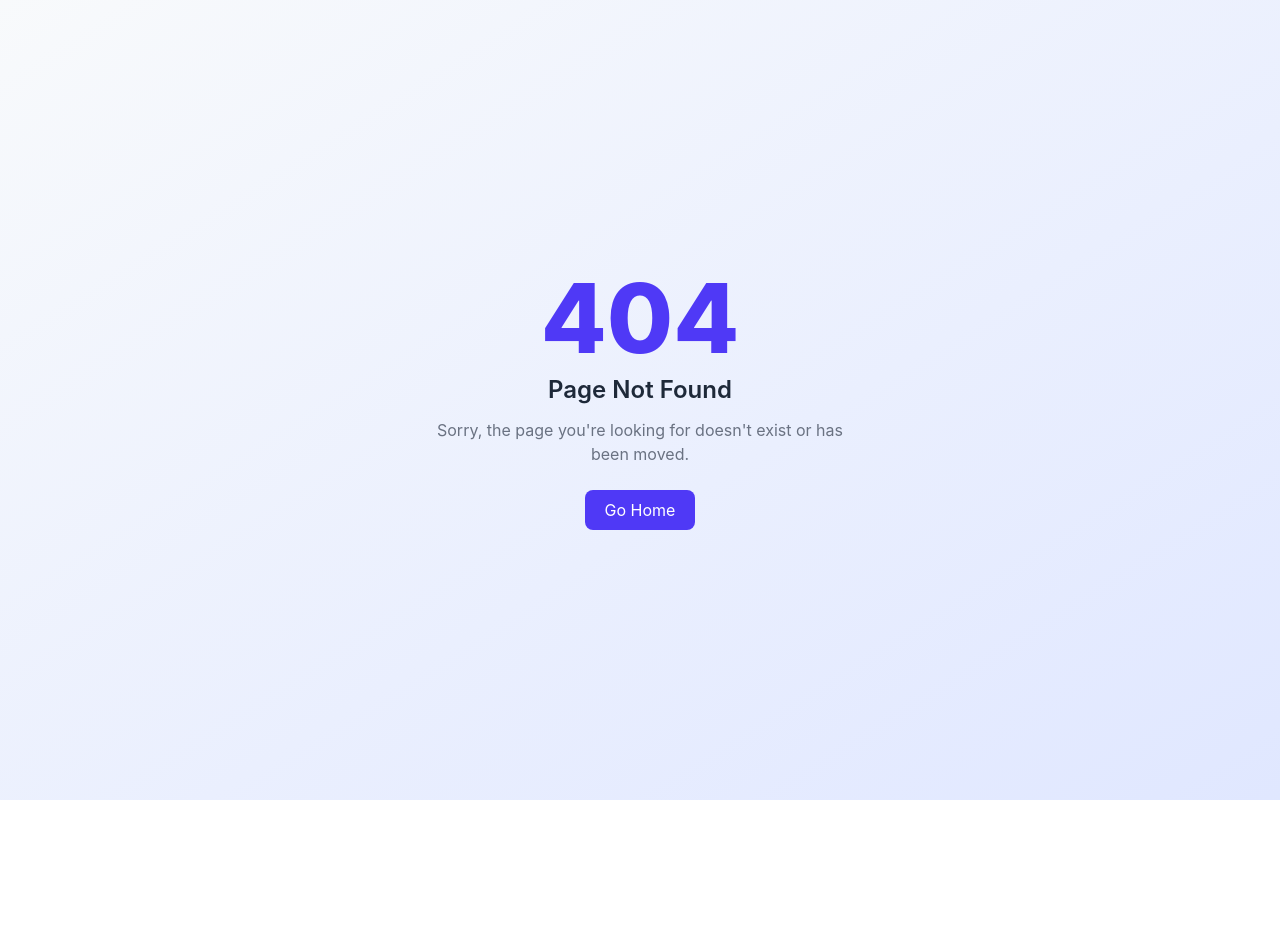
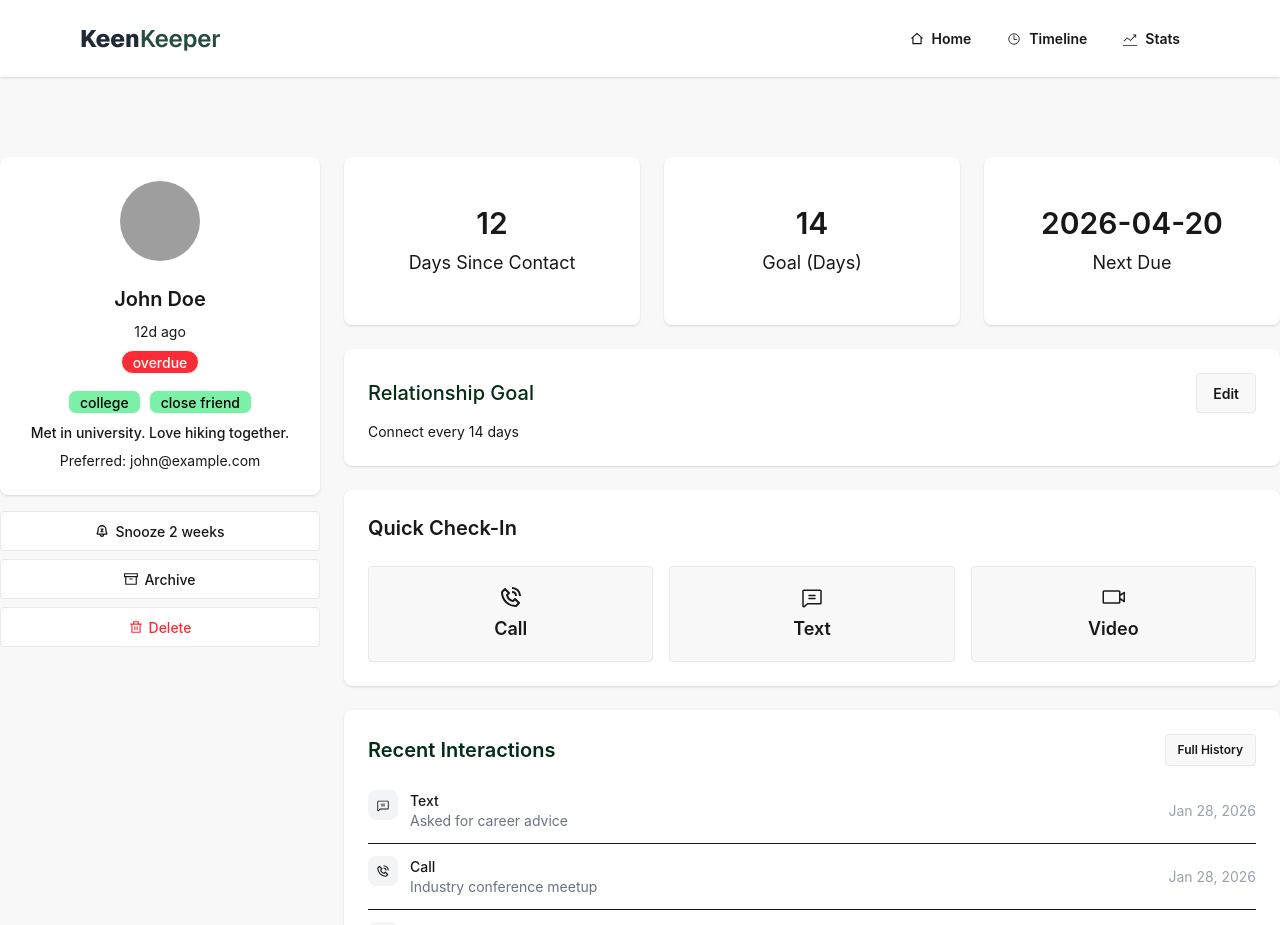
Before and after one commit to simantopal/keenkeeper-platform, a React (Vite) app: page /friendDetails/1 in a window 1280 px wide. Before the commit this address had no page. Shown: the top 925 px of the page. Before the commit the page ends 800 px from the top, so only its background shows below. Built offline with nearby package versions, Linux system fonts and the light colour scheme; grey boxes are pictures that could not be loaded.

Commit message:
create friends details and use loader

```diff
--- a/package.json
+++ b/package.json
@@ -15,6 +15,7 @@
     "react-dom": "^19.2.4",
     "react-icons": "^5.6.0",
     "react-router": "^7.14.0",
+    "react-spinners": "^0.17.0",
     "tailwindcss": "^4.2.2"
   },
   "devDependencies": {
--- a/src/components/homepage/AllFriends.jsx
+++ b/src/components/homepage/AllFriends.jsx
@@ -1,16 +1,36 @@
-import React, { use } from 'react';
+import React, { use, useEffect, useState } from 'react';
 import FriendCard from '../ui/FriendCard';
+import { BeatLoader } from 'react-spinners';
 
 const friendsPromise = fetch('/friends.json').then(res => res.json())
 
 const AllFriends = () => {
+
     const friends = use(friendsPromise)
     console.log(friends, 'friends')
+
+    const [friend, setFriend] = useState([])
+    const [loading, setLoading] = useState(true)
+
+    useEffect(() => {
+        const fetchData = async () => {
+            const res = await fetch('/friends.json');
+            const data = await res.json();
+
+                setFriend(data)
+                setLoading(false)
+            }
+            fetchData();
+    }, []);
+
+    console.log(friend, "friend")
+    console.log(loading, "loading")
+
     return (
         <div className='pt-10 pb-20 container mx-auto'>
             <h2 className='font-semibold text-2xl mb-4'>Your Friends</h2>
 
-            <div className='grid grid-cols-1 sm:grid-cols-2 md:grid-cols-3 lg:grid-cols-4 gap-6'>
+            {loading ? (<div className='flex justify-center items-center'><BeatLoader color='#244D3F' /></div>) : (<div className='grid grid-cols-1 sm:grid-cols-2 md:grid-cols-3 lg:grid-cols-4 gap-6'>
                 {
                 friends.map((friend, ind) => {
                     return (
@@ -18,7 +38,7 @@ const AllFriends = () => {
                     )
                 })
             }
-            </div>
+            </div>)}
         </div>
     );
 };
--- a/src/components/ui/FriendCard.jsx
+++ b/src/components/ui/FriendCard.jsx
@@ -1,4 +1,5 @@
 import React from 'react';
+import { Link } from 'react-router';
 
 const FriendCard = ({friend}) => {
 
@@ -9,11 +10,11 @@ const FriendCard = ({friend}) => {
     };
 
     return (
-        <div className="card bg-base-100 shadow-sm">
+        <Link to={`/friendDetails/${friend.id}`} className="card bg-base-100 shadow-sm">
             <figure>
                 <img
                 src={friend.picture}
-                alt="Friends" className='rounded-full' />
+                alt="Friends" className='rounded-full mt-6' />
             </figure>
             <div className="card-body text-center items-center">
                 <h2 className="card-title font-semibold text-xl">
@@ -30,7 +31,7 @@ const FriendCard = ({friend}) => {
                     {friend.status}
                 </div>
             </div>
-        </div>
+        </Link>
     );
 };
 
--- /dev/null
+++ b/src/pages/friendDetails/FriendDetails.jsx
@@ -0,0 +1,191 @@
+// import React, { use } from 'react';
+import { useState } from 'react';
+import { BiPhoneCall } from 'react-icons/bi';
+import { FiArchive } from 'react-icons/fi';
+import { PiBellZBold, PiChatText, PiVideoCamera } from 'react-icons/pi';
+import { RiDeleteBinLine } from 'react-icons/ri';
+import { useLoaderData, useParams } from 'react-router';
+
+// const friendsPromise = fetch('/friends.json').then(res => res.json())
+
+const FriendDetails = () => {
+    const {id} = useParams();
+
+    // const friends = use(friendsPromise)
+    const friends = useLoaderData();
+    console.log(friends, 'friends')
+
+    const expectedFriend = friends.find(friend => friend.id == id)
+    console.log(expectedFriend, "expectedFriend")
+
+    const getStatusColor = (status) => {
+        if (status === "on-track") return "bg-green-900 text-white";
+        if (status === "almost due") return "bg-yellow-600 text-black";
+        if (status === "overdue") return "bg-red-500 text-white";
+    };
+
+    const [storeFriends, setStoreFriends] = useState([]);
+
+    const handleAsCall = (currentFriend) => {
+        console.log(currentFriend, storeFriends, 'friend')
+
+        const isExistFriend = storeFriends.find(
+            (friend) => friend.id === currentFriend.id)
+
+            if(isExistFriend){
+                alert("The friend is already called")
+            }else{
+                setStoreFriends([...storeFriends, currentFriend]);
+            }
+    }
+
+    return (
+        <div className="bg-base-200">
+            <div className="card container mx-auto py-10 lg:py-20 flex flex-col lg:flex-row gap-6">
+                <div className="w-full lg:w-80 space-y-4">
+
+                {/* Profile Card */}
+                <div className="card bg-base-100 shadow-sm pt-6">
+                    <figure>
+                    <img
+                        src={expectedFriend.picture}
+                        alt="Friends"
+                        className="rounded-full w-20 h-20 mx-auto"
+                    />
+                    </figure>
+
+                    <div className="card-body text-center items-center">
+
+                    <h2 className="card-title font-semibold text-xl">
+                        {expectedFriend.name}
+                    </h2>
+
+                    <p>{expectedFriend.days_since_contact}d ago</p>
+
+                    <div className={`badge rounded-full font-medium text-white ${getStatusColor(expectedFriend.status)}`}>
+                        {expectedFriend.status}
+                    </div>
+
+                    <div className="flex flex-wrap justify-center gap-2 mt-2">
+                        {expectedFriend.tags.map((tag, ind) => (
+                        <div key={ind} className="badge bg-green-300 text-black font-medium">
+                            {tag}
+                        </div>
+                        ))}
+                    </div>
+
+                    <p className="font-medium">{expectedFriend.bio}</p>
+                    <p className="text-sm">Preferred: {expectedFriend.email}</p>
+
+                    </div>
+                </div>
+
+                {/* Actions */}
+                <div className="space-y-2">
+                    <button className="btn bg-base-100 w-full font-medium">
+                    <PiBellZBold /> Snooze 2 weeks
+                    </button>
+
+                    <button className="btn bg-base-100 w-full font-medium">
+                    <FiArchive /> Archive
+                    </button>
+
+                    <button className="btn bg-base-100 w-full text-red-500 font-medium">
+                    <RiDeleteBinLine /> Delete
+                    </button>
+                </div>
+                </div>
+
+                <div className="flex-1">
+                    <div className="grid grid-cols-1 sm:grid-cols-2 lg:grid-cols-3 gap-6 mb-6">
+                        <div className="card bg-base-100 shadow-sm">
+                            <div className="card-body text-center">
+                                <h2 className="text-3xl font-semibold mt-6">
+                                {expectedFriend.days_since_contact}
+                                </h2>
+                                <p className="mb-6 text-lg">Days Since Contact</p>
+                            </div>
+                        </div>
+
+                    <div className="card bg-base-100 shadow-sm">
+                    <div className="card-body text-center">
+                        <h2 className="text-3xl font-semibold mt-6">
+                        {expectedFriend.goal}
+                        </h2>
+                        <p className="mb-6 text-lg">Goal (Days)</p>
+                    </div>
+                    </div>
+
+                    <div className="card bg-base-100 shadow-sm">
+                    <div className="card-body text-center">
+                        <h2 className="text-3xl font-semibold mt-6">
+                        {expectedFriend.next_due_date}
+                        </h2>
+                        <p className="mb-6 text-lg">Next Due</p>
+                    </div>
+                    </div>
+
+                    </div>
+
+                    <div className="card bg-base-100 shadow-sm mb-6">
+                        <div className="card-body">
+                            <div className="flex flex-col sm:flex-row justify-between gap-3 sm:items-center">
+                                <p className="font-medium text-xl text-green-950">
+                                Relationship Goal
+                                </p>
+                                <button className="btn w-fit">Edit</button>
+                            </div>
+                            <p>Connect every {expectedFriend.goal} days</p>
+                        </div>
+                    </div>
+
+                    <div className="card bg-base-100 shadow-sm mb-6">
+                        <div className="card-body">
+                            <h2 className="text-xl font-semibold">Quick Check-In</h2>
+                            <div className="grid grid-cols-1 sm:grid-cols-3 gap-4 mt-4">
+                                <button className="btn flex flex-col h-24 text-lg" onClick={()=> handleAsCall(expectedFriend)}><BiPhoneCall className="text-2xl" />Call</button>
+                                <button className="btn flex flex-col h-24 text-lg"><PiChatText className="text-2xl" />Text</button>
+                                <button className="btn flex flex-col h-24 text-lg"><PiVideoCamera className="text-2xl" />Video</button>
+                            </div>
+                        </div>
+                    </div>
+
+                    <div className="card bg-base-100 shadow-sm">
+                        <div className="card-body">
+                            <div className="flex flex-col sm:flex-row justify-between gap-2 sm:items-center">
+                                <h2 className="text-xl font-semibold text-green-950">Recent Interactions</h2>
+                                <button className="btn btn-sm w-fit">Full History</button>
+                            </div>
+
+                            <div className="mt-4 space-y-3">
+
+                                {[
+                                { type: "Text", desc: "Asked for career advice", icon: <PiChatText /> },
+                                { type: "Call", desc: "Industry conference meetup", icon: <BiPhoneCall /> },
+                                { type: "Video", desc: "Asked for career advice", icon: <PiVideoCamera /> },
+                                ].map((item, i) => (
+                                    <div key={i} className="flex flex-col sm:flex-row sm:items-center justify-between border-b pb-3">
+                                        <div className="flex items-start gap-3">
+                                            <div className="bg-gray-100 p-2 rounded-lg">
+                                                {item.icon}
+                                            </div>
+                                            <div>
+                                                <p className="font-medium">{item.type}</p>
+                                                <p className="text-sm text-gray-500">{item.desc}</p>
+                                            </div>
+                                        </div>
+
+                                        <div className="text-sm text-gray-400 mt-2 sm:mt-0 whitespace-nowrap">Jan 28, 2026</div>
+
+                                    </div>
+                                ))}
+                            </div>
+                        </div>
+                    </div>
+                </div>
+            </div>
+        </div>
+    );
+};
+
+export default FriendDetails;
--- a/src/pages/timeline/Timeline.jsx
+++ b/src/pages/timeline/Timeline.jsx
@@ -1,6 +1,7 @@
 import React from 'react';
 
 const Timeline = () => {
+
     return (
         <div>
             timeline
--- a/src/routes/Routes.jsx
+++ b/src/routes/Routes.jsx
@@ -4,6 +4,7 @@ import HomePage from "../pages/HomePage";
 import Timeline from "../pages/timeline/Timeline";
 import ErrorPage from "../pages/errorpage/ErrorPage";
 import Stats from "../pages/stats/Stats";
+import FriendDetails from "../pages/friendDetails/FriendDetails";
 
 export const router = createBrowserRouter([
   {
@@ -21,6 +22,11 @@ export const router = createBrowserRouter([
       {
         path: "/stats",
         Component: Stats
+      },
+      {
+        path: "/friendDetails/:id",
+        Component: FriendDetails,
+        loader: () => fetch("/friends.json")
       }
     ],
     errorElement: <ErrorPage></ErrorPage>
```
Also changed, not shown: 1 other file (tests, documents, lock files or other folders).
